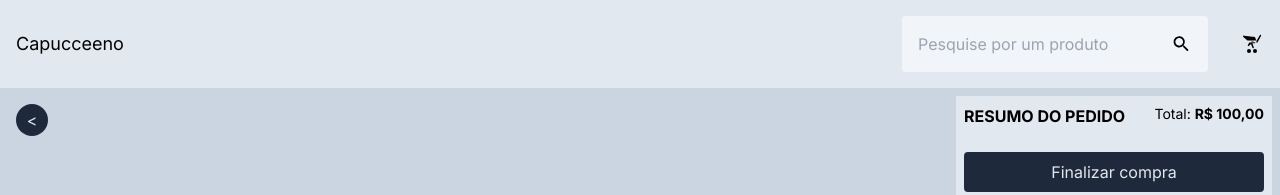
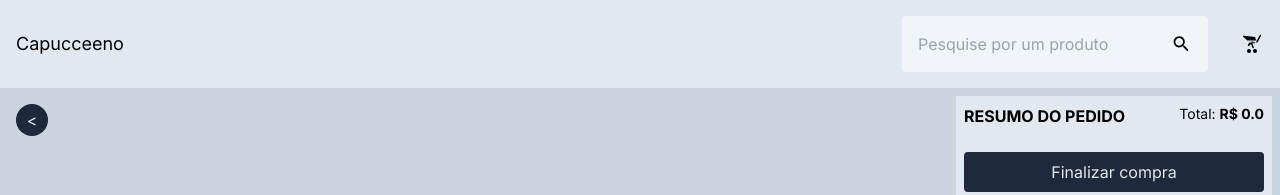
Before and after one commit to thigazzz/curseeduca-challenge, a Next.js app in the folder front/: page /cart in a window 1280 px wide. Shown: the top 195 px of the page. Built offline with nearby package versions, Linux system fonts and the light colour scheme.

Commit message:
feat: show total to pay in cart page

```diff
--- a/front/app/cart/page.tsx
+++ b/front/app/cart/page.tsx
@@ -3,6 +3,7 @@
 import { useRouter } from "next/navigation"
 import CartProductCard from "./CartProductCard";
 import { useCartStore } from "../store";
+import { Product } from "../types/Product";
 
 export default function Cart() {
     const router = useRouter()
@@ -11,6 +12,13 @@ export default function Cart() {
     const handleBackToHome = () => {
         toogleCart()
         router.replace('/')
+    }
+
+    const sumTotal = () => {
+        const sum = cart.reduce((total: number, product: Product) => {
+            return total + (product.price * product.quantity)
+        }, 0)
+        return sum.toFixed(1)
     }
 
     return (
@@ -22,7 +30,7 @@ export default function Cart() {
             <div className="w-full sm:w-1/4 sm:h-40 bg-slate-200 p-2 flex flex-col">
                 <div className="w-full flex justify-between">
                     <span className="text-md font-bold mb-6">RESUMO DO PEDIDO</span>
-                    <span className="text-sm">Total: <strong>R$ 100,00</strong></span>
+                    <span className="text-sm">Total: <strong>R$ {sumTotal()}</strong></span>
                 </div>
                 <button className="w-full p-2 bg-slate-800 text-slate-200 rounded">Finalizar compra</button>
             </div>
```
